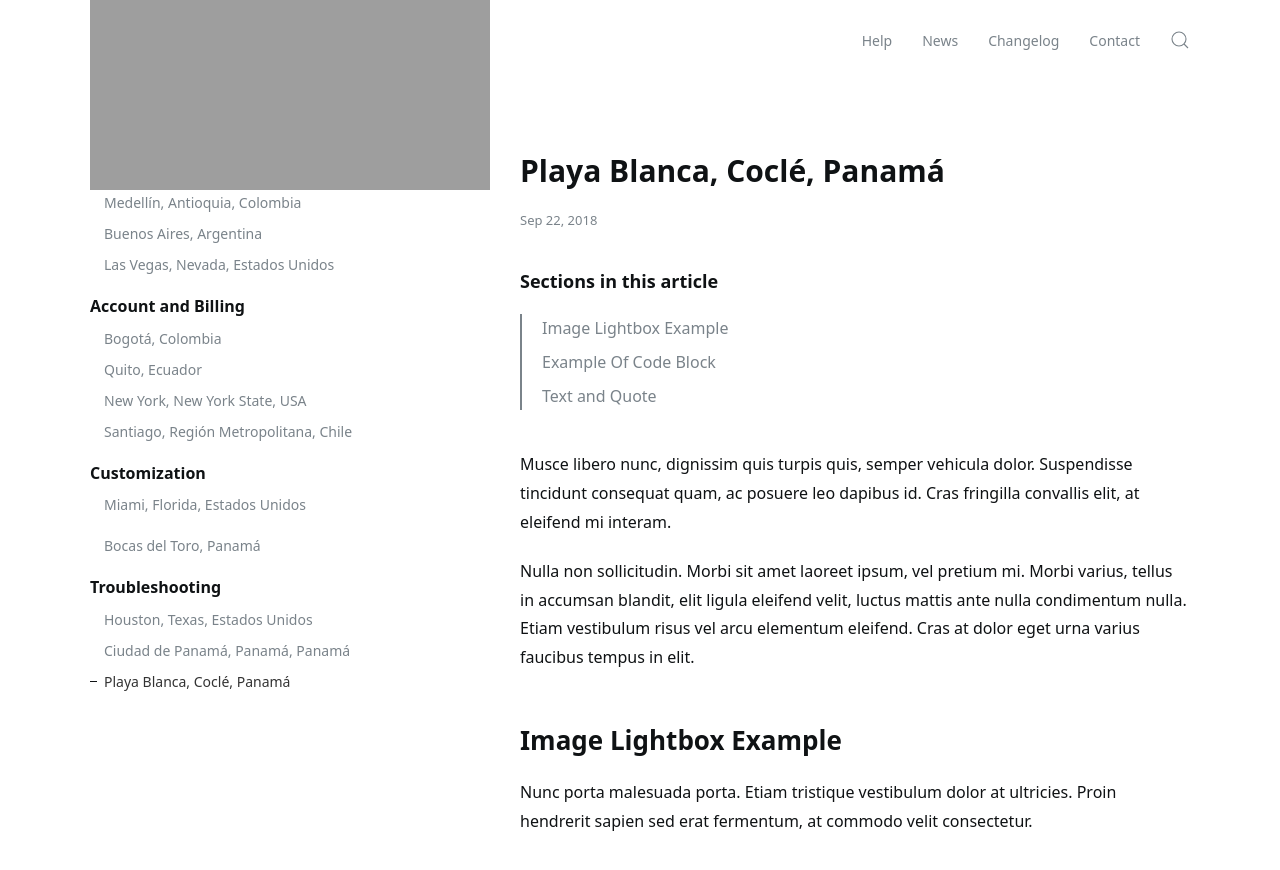
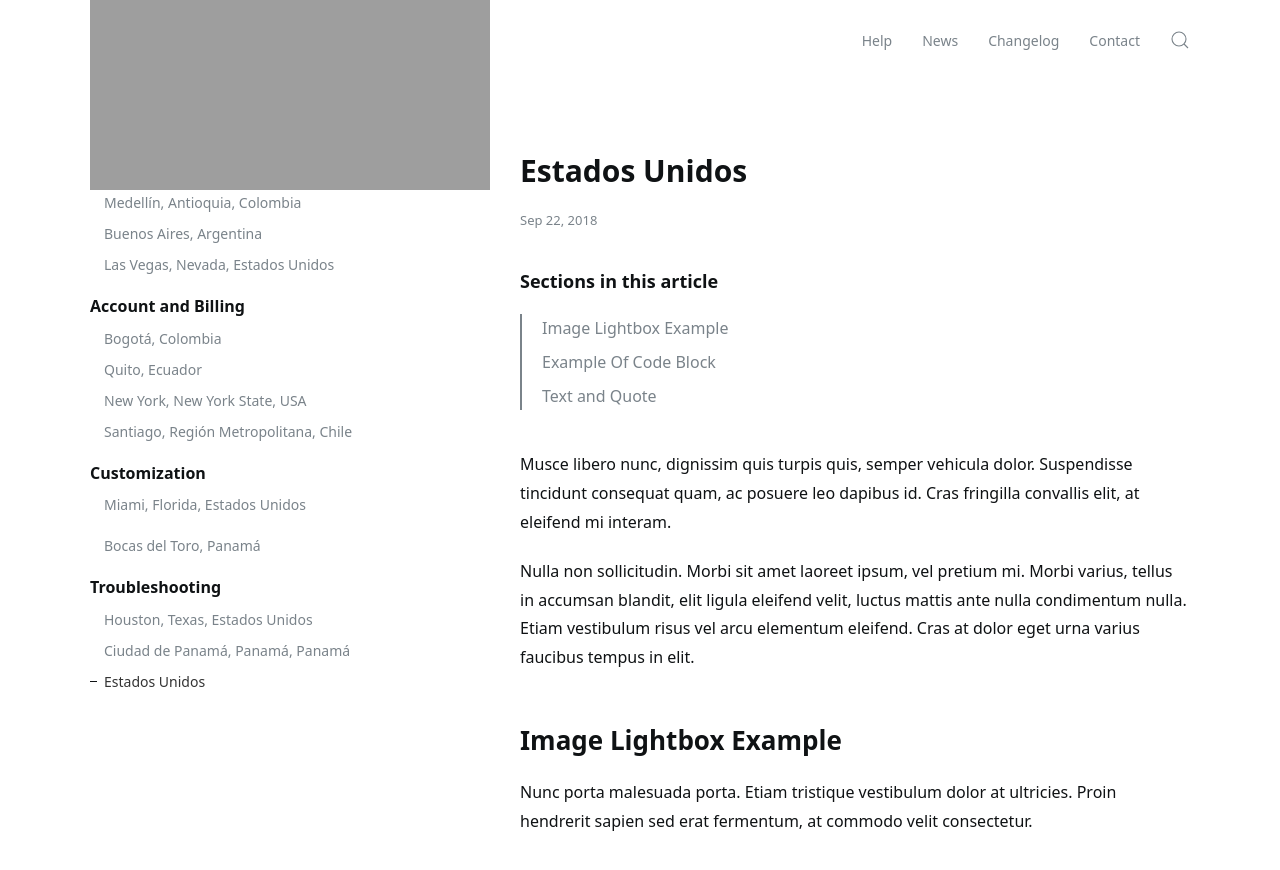
Before and after one commit to jelmii/jelmii.github.io, a Jekyll site: the page built from _docs/assets.md, in a window 1280 px wide and 900 px high. Shown: the top 870 px of the window. Built offline with Jekyll 4.4.1, drawn with Linux system fonts in a browser that asks for light colours.

Commit message:
Update assets.md

```diff
--- a/_docs/assets.md
+++ b/_docs/assets.md
@@ -1,6 +1,6 @@
 ---
 layout: doc
-title: Playa Blanca, Coclé, Panamá
+title: Estados Unidos
 categories: [Getting Started, Troubleshooting]
 author: John Black
 tags: featured
```
